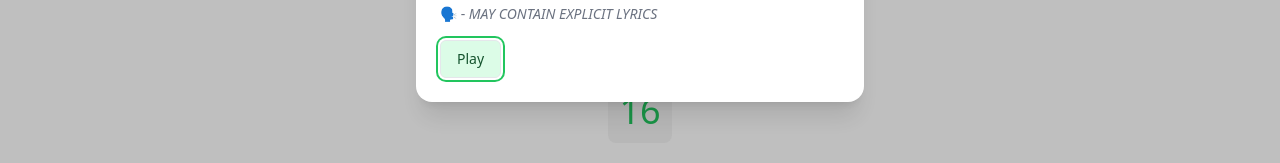
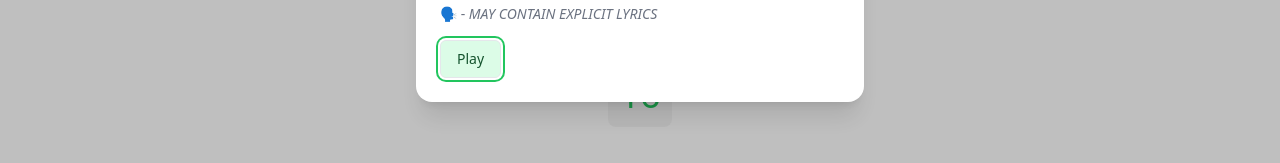
Before and after one commit to JacobMellick/musicmatcha, a Next.js app: page / in a window 1280 px wide. Shown: the part 457-620 px from the top of the page. Built offline with nearby package versions, Linux system fonts and the light colour scheme.

Commit message:
changed score margin

```diff
--- a/pages/index.tsx
+++ b/pages/index.tsx
@@ -203,7 +203,7 @@ const Home = ({ id, tracks, order }: HomeProps) => {
               })}
             </div>
           </div>
-          <div className="mt-8 flex justify-center items-center">
+          <div className="mt-4 flex justify-center items-center">
             <div
               className={`flex text-center justify-center items-center font-medium text-4xl text-green-500 bg-neutral-100 rounded-lg w-16 h-16`}
             >
```
